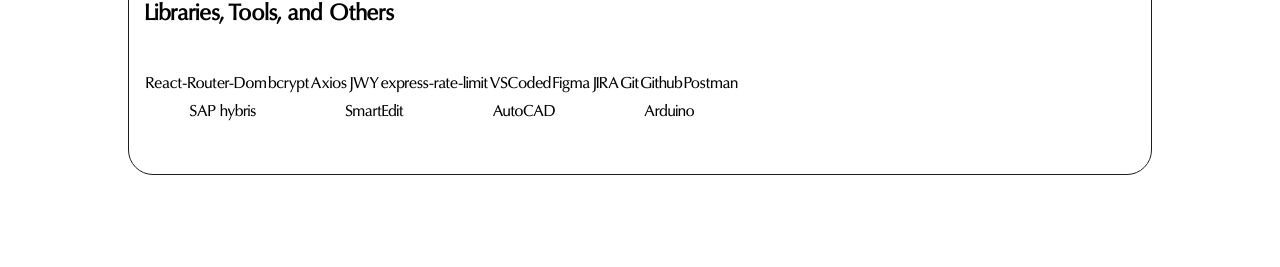
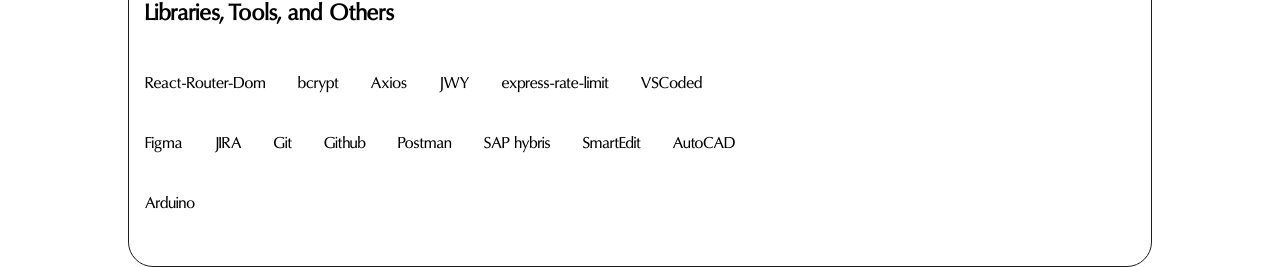
Before and after one commit to jacky-ui/jacky-portfolio-v2, a React (Create React App) app: page / in a window 1280 px wide. Shown: the part 1941-2208 px from the top of the page. Before the commit the page ends 2116 px from the top, so only its background shows below. Built offline with nearby package versions, Linux system fonts and the light colour scheme.

Commit message:
fix styling issues of list without images. now all aligned

```diff
--- a/src/components/SkillsCard/SkillsCard.css
+++ b/src/components/SkillsCard/SkillsCard.css
@@ -87,4 +87,8 @@
 
 .column {
   flex-direction: column;
+}
+.column > ul {
+  justify-content: flex-start;
+  gap: 2rem;
 }/*# sourceMappingURL=SkillsCard.css.map */
--- a/src/components/SkillsCard/SkillsCard.scss
+++ b/src/components/SkillsCard/SkillsCard.scss
@@ -63,4 +63,9 @@
 
 .column {
     flex-direction: column;
+
+    & > ul {
+        justify-content: flex-start;
+        gap: 2rem;
+    }
 }
```
Also changed, not shown: 1 other file (tests, documents, lock files or other folders).
